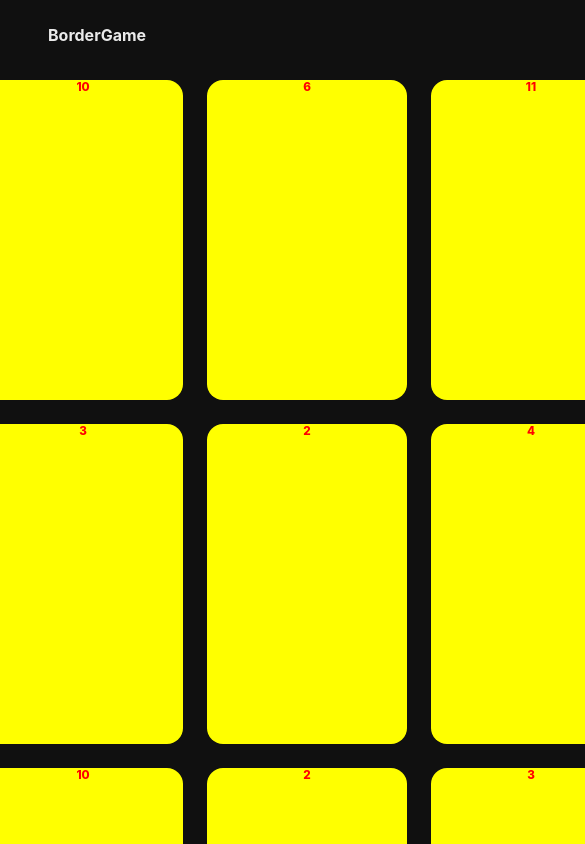
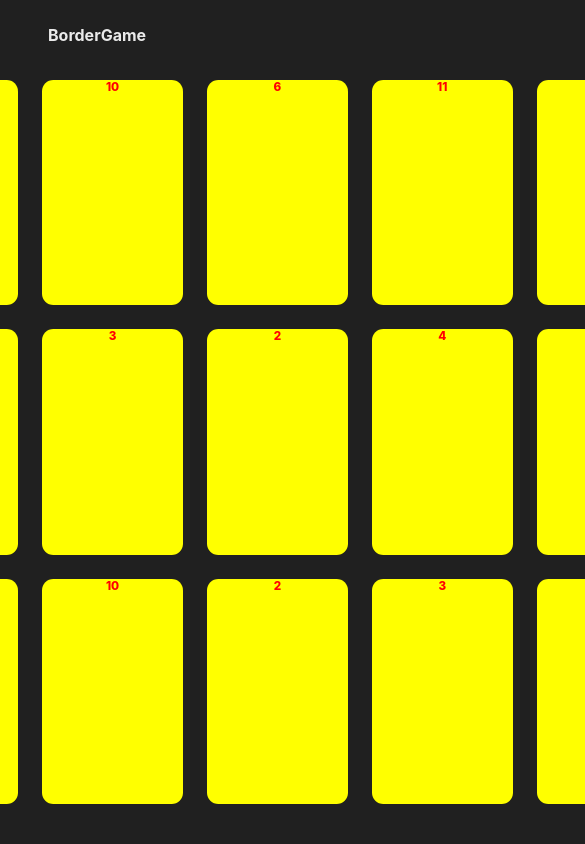
Before and after one commit to yyb02006/Boardgame, a React (Create React App) app: page /card-flipper in a window 390 px wide. Shown: the top 844 px of the page, 585 px wide, since content can reach past the window. Built offline with nearby package versions, Linux system fonts and the light colour scheme.

Commit message:
아이템의 비율을 유지하는 반응형 그리드 구현, css 정리

```diff
--- a/src/GlobalStyle.ts
+++ b/src/GlobalStyle.ts
@@ -42,7 +42,8 @@ const GlobalStyle = createGlobalStyle`${css`
 		font: inherit;
 	}
 	:root {
-		--bgColor-dark: #101010;
+		--bgColor-dark: #202020;
+		--color-royalBlue: #4444dd;
 		--bgGradient-purple-navy: linear-gradient(135deg, #6e1af5 0%, #110981 100%);
 		--globalNavSize: 80px;
 	}
--- a/src/libs/utils.ts
+++ b/src/libs/utils.ts
@@ -151,3 +151,14 @@ export function measurePerformance(func: () => void): number {
 	const end = performance.now();
 	return end - start;
 }
+
+/** 변수를 받아 padding속성 리터럴을 만들어주는 함수  */
+export function getPaddingFromOption(padding: {
+	top: number;
+	right: number;
+	bottom: number;
+	left: number;
+}) {
+	const { top, right, bottom, left } = padding;
+	return `${top}px ${right}px ${bottom}px ${left}px`;
+}
--- a/src/routes/CardFlipper.tsx
+++ b/src/routes/CardFlipper.tsx
@@ -1,7 +1,20 @@
-import { capitalizeFirstLetter, deepCopy, shuffleArray } from '#libs/utils';
-import { throttle, transform } from 'lodash';
+import { capitalizeFirstLetter, deepCopy, getPaddingFromOption, shuffleArray } from '#libs/utils';
+import { fullWidthHeight } from '#styles/theme';
+import { throttle } from 'lodash';
 import React, { type ReactNode, useRef, useState } from 'react';
 import styled, { css } from 'styled-components';
+
+const layoutOption = {
+	padding: {
+		lg: { top: 80, right: 120, bottom: 40, left: 120 },
+		sm: { top: 80, right: 0, bottom: 40, left: 0 },
+	},
+};
+
+const cardOption = {
+	gap: 24,
+	borderRadius: `8% / 5%`,
+};
 
 const Layout = styled.section`
 	height: 100vh;
@@ -9,32 +22,27 @@ const Layout = styled.section`
 	font-size: 5rem;
 	font-weight: 800;
 	position: relative;
-	padding: 80px 120px 40px 120px;
+	padding: ${() => getPaddingFromOption(layoutOption.padding.lg)};
 	perspective: 2000px;
 	@media screen and (max-width: 1024px) {
 		display: flex;
 		flex-direction: column;
-		padding: 80px 0 40px 0;
+		padding: ${() => getPaddingFromOption(layoutOption.padding.sm)};
 	}
 `;
 
-const CardCommonStyle = styled.div`
-	width: 200px;
-	height: 320px;
-	position: relative;
-	border-radius: 8% / 5%;
-`;
-
-const CardStyle = styled(CardCommonStyle)`
+const CardStyle = styled.div`
+	${fullWidthHeight}
 	transform-origin: 0% 0%;
 	font-size: 3vw;
 	color: red;
 	transform-style: preserve-3d;
+	position: relative;
+	border-radius: ${cardOption.borderRadius};
 	& .Forward,
 	.Reverse {
 		position: absolute;
-		width: 100%;
-		height: 100%;
+		${fullWidthHeight}
 		border-radius: inherit;
 		backface-visibility: hidden;
 		transition: filter 0.3s ease;
@@ -45,28 +53,27 @@ const CardStyle = styled(CardCommonStyle)`
 		background-color: yellow;
 	}
 	& .Reverse {
-		background-color: #4444dd;
+		background-color: var(--color-royalBlue);
 		color: pink;
 		transform: rotateY(180deg);
 	}
 `;
 
-const CardWrapper = styled(CardCommonStyle)`
+const CardWrapper = styled.div`
 	display: flex;
 	justify-content: center;
 	align-items: center;
+	position: relative;
+	border-radius: ${cardOption.borderRadius};
+	aspect-ratio: 1/1.6;
+	& .InnerShadow,
+	.OuterShadow {
+		${fullWidthHeight}
+		position: absolute;
+		border-radius: ${cardOption.borderRadius};
+	}
 	& .InnerShadow {
-		width: 100%;
-		height: 100%;
-		position: absolute;
-		border-radius: 8%/5%;
 		box-shadow: inset 0px 0px 24px 4px #000000;
-	}
-	& .OuterShadow {
-		width: 100%;
-		height: 100%;
-		position: absolute;
-		border-radius: 8%/5%;
 	}
 	&:hover {
 		& .OuterShadow {
@@ -81,12 +88,25 @@ const CardWrapper = styled(CardCommonStyle)`
 	}
 `;
 
-const GameBoardLayout = styled.div`
+const GameBoardLayout = styled.div<{ $rows: number; $columns: number }>`
+	height: 100%;
 	display: grid;
-	gap: 24px;
-	grid-template-columns: repeat(8, minmax(200px, auto));
+	grid-template-columns: repeat(8, auto);
+	grid-template-rows: repeat(3, minmax(0, 1fr));
+	place-content: center center;
 	place-items: center center;
-	place-content: center center;
+	gap: ${cardOption.gap}px;
+	${CardWrapper} {
+		/* grid가 item의 크기를 예측하게 하려면 사이즈가 명시적이어야함 (%단위 X) */
+		height: calc(
+			(
+				${(props) => {
+					const { top, bottom } = layoutOption.padding.lg;
+					return `(100vh - ${(props.$rows - 1) * cardOption.gap + top + bottom}px) / 3`;
+				}}
+			)
+		);
+	}
 `;
 
 const Card = ({ children }: { children: ReactNode }) => {
@@ -168,7 +188,7 @@ const GameBoard = () => {
 	const shuffledArray = shuffleArray([...originalArray, ...deepCopy(originalArray)]);
 	const [cards, setCards] = useState(shuffledArray);
 	return (
-		<GameBoardLayout>
+		<GameBoardLayout $rows={3} $columns={8}>
 			{cards.map((card, id) => (
 				<Card key={id}>{card.cardId}</Card>
 			))}
--- a/src/styles/theme.ts
+++ b/src/styles/theme.ts
@@ -1,4 +1,6 @@
-const colors = {
+import { css } from 'styled-components';
+
+export const colors = {
 	player1: {
 		noneActiveBorder: '#1696eb',
 		noneActiveBox: '#1a4de6',
@@ -19,6 +21,11 @@ const colors = {
 	},
 };
 
-const theme = { colors };
+export const fullWidthHeight = css`
+	width: 100%;
+	height: 100%;
+`;
+
+const theme = { colors, fullWidthHeight };
 
 export default theme;
```
